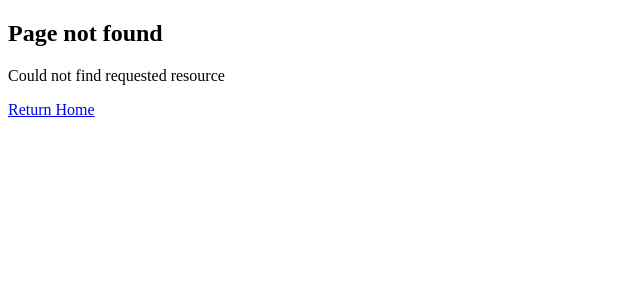
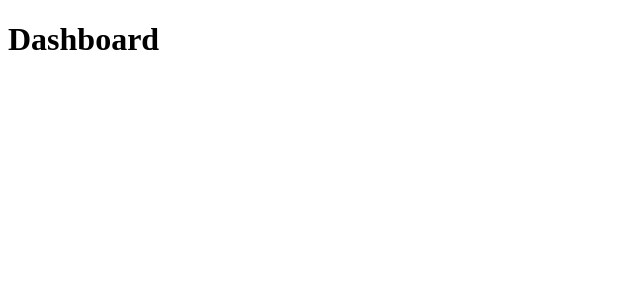
Before and after one commit to Samuel-Sales/NextJS14, a Next.js app in the folder hello-world/: page /dashboard in a window 1280 px wide. Before the commit this address had no page. Shown: the top 300 px of the page, without its empty margins (0-640 px from the left). Built offline with nearby package versions, Linux system fonts and the light colour scheme.

Commit message:
Created File Colocation

```diff
--- /dev/null
+++ b/hello-world/src/app/dashboard/line-chart.jsx
@@ -0,0 +1,3 @@
+export default function LineChart() {
+    return <h1>Line chart</h1>
+}
--- /dev/null
+++ b/hello-world/src/app/dashboard/page.jsx
@@ -0,0 +1,11 @@
+function BarChart() {
+    return <h1>Bar chart</h1>
+}
+
+export default function Dashboard() {
+    return (
+        <>
+            <h1>Dashboard</h1>
+        </>
+    );
+};
```
